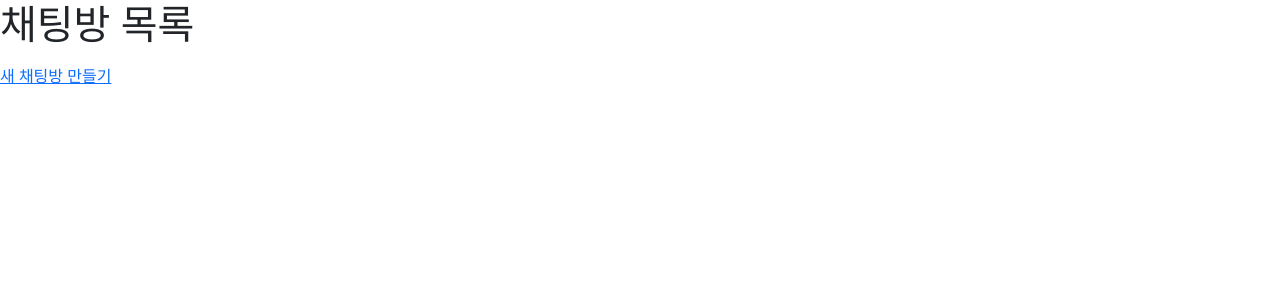
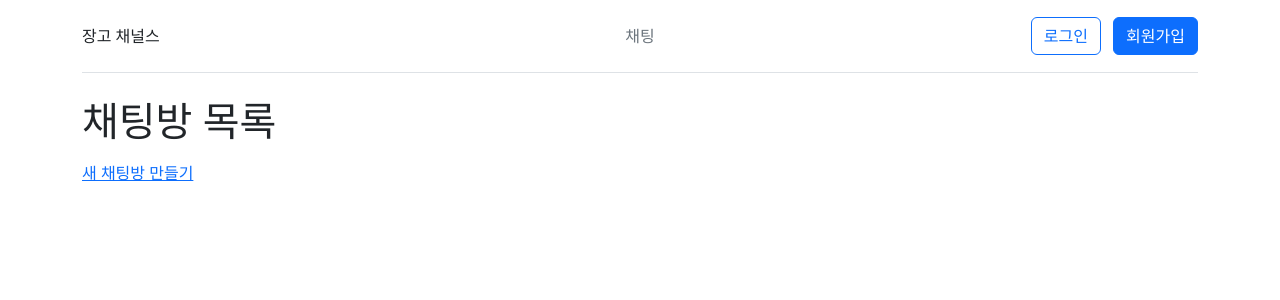
Before and after one commit to crescentfull/djangoChat, a Django app: page /chat/ in a window 1280 px wide. Shown: the top 300 px of the page. Run offline with Django 5.2, Linux system fonts and the light colour scheme; some libraries are stand-ins or nearby versions.

Commit message:
feat: 로그인 환경

```diff
--- a/djangoChat/chat/templates/chat/base.html
+++ b/djangoChat/chat/templates/chat/base.html
@@ -1,3 +1,4 @@
+{% extends "base.html" %}
 {% load django_bootstrap5 %}
 
 <!DOCTYPE html>
--- a/djangoChat/mysite/settings.py
+++ b/djangoChat/mysite/settings.py
@@ -58,7 +58,9 @@ ROOT_URLCONF = "mysite.urls"
 TEMPLATES = [
     {
         "BACKEND": "django.template.backends.django.DjangoTemplates",
-        "DIRS": [],
+        "DIRS": [
+            BASE_DIR / "mysite" / "templates"
+        ],
         "APP_DIRS": True,
         "OPTIONS": {
             "context_processors": [
@@ -120,7 +122,7 @@ AUTH_PASSWORD_VALIDATORS = [
 # Internationalization
 # https://docs.djangoproject.com/en/5.1/topics/i18n/
 
-LANGUAGE_CODE = "en-us"
+LANGUAGE_CODE = "ko-kr"
 
 TIME_ZONE = "UTC"
 
--- /dev/null
+++ b/djangoChat/mysite/templates/base.html
@@ -0,0 +1,39 @@
+{% load django_bootstrap5 %}
+
+<!DOCTYPE html>
+<html lang="ko">
+<head>
+    <meta charset="UTF-8">
+    <meta name="viewport" content="width=device-width, initial-scale=1.0">
+    <title>django channels</title>
+    {% bootstrap_css %}
+    {% bootstrap_javascript %}
+</head>
+<body>
+
+    <div class="container">
+        <header class="d-flex flex-wrap align-items-center justify-content-center justify-content-md-between py-3 mb-4 border-bottom">
+          <a href="/" class="d-flex align-items-center col-md-3 mb-2 mb-md-0 text-dark text-decoration-none">
+            장고 채널스
+          </a>
+
+          <ul class="nav col-12 col-md-auto mb-2 justify-content-center mb-md-0">
+            <li><a href="#" class="nav-link px-2 link-secondary">채팅</a></li>
+          </ul>
+
+          <div class="col-md-3 text-end">
+            {% if not user.is_authenticated %}
+              <button type="button" class="btn btn-outline-primary me-2">로그인</button>
+              <button type="button" class="btn btn-primary">회원가입</button>
+            {% else %}
+              <button type="button" class="btn btn-outline-primary me-2">프로필</button>
+              <button type="button" class="btn btn-primary">로그아웃</button>
+            {% endif %}
+        </div>
+        </header>
+        {% bootstrap_messages %}
+        {% block content %}{% endblock %}
+      </div>
+
+</body>
+</html>
```
